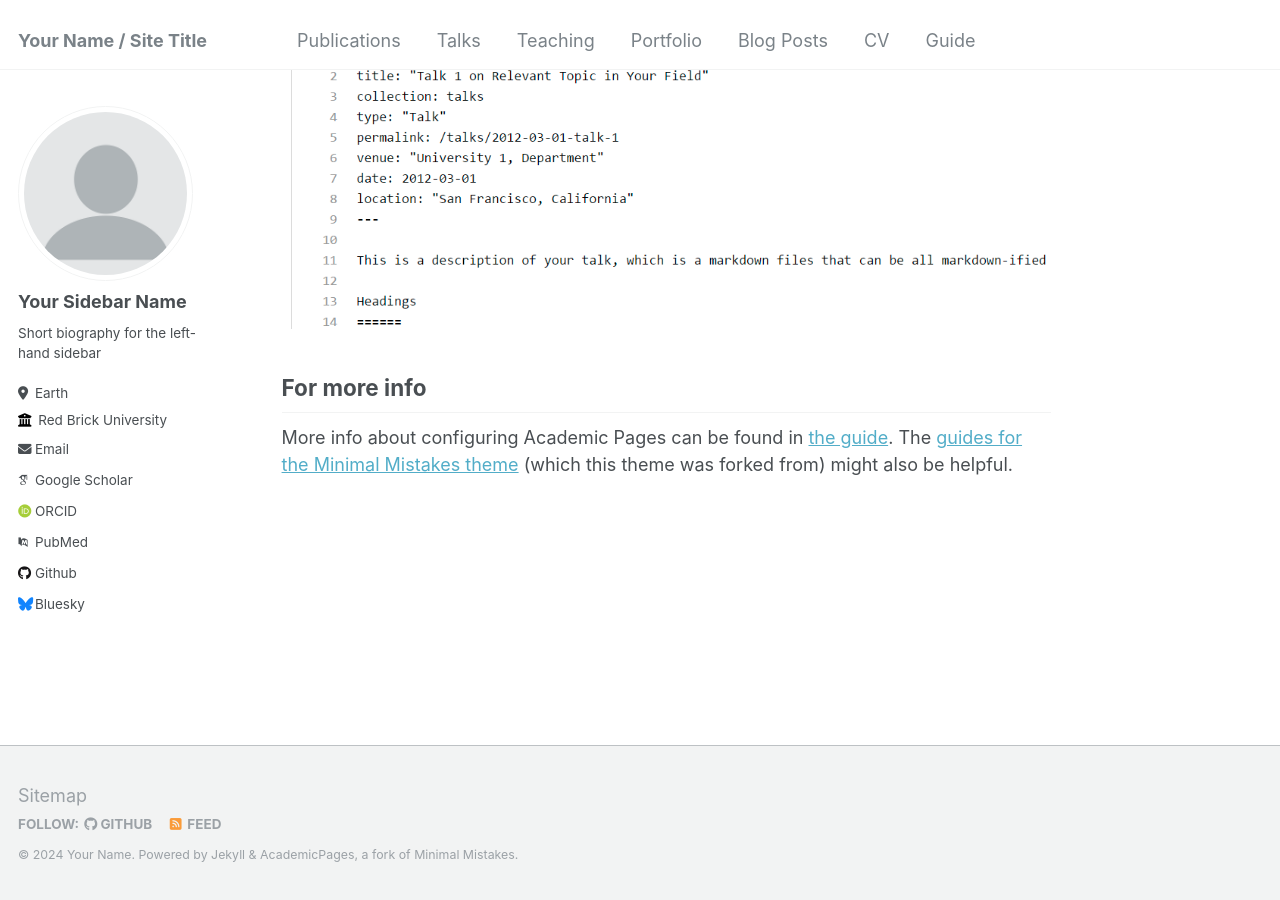
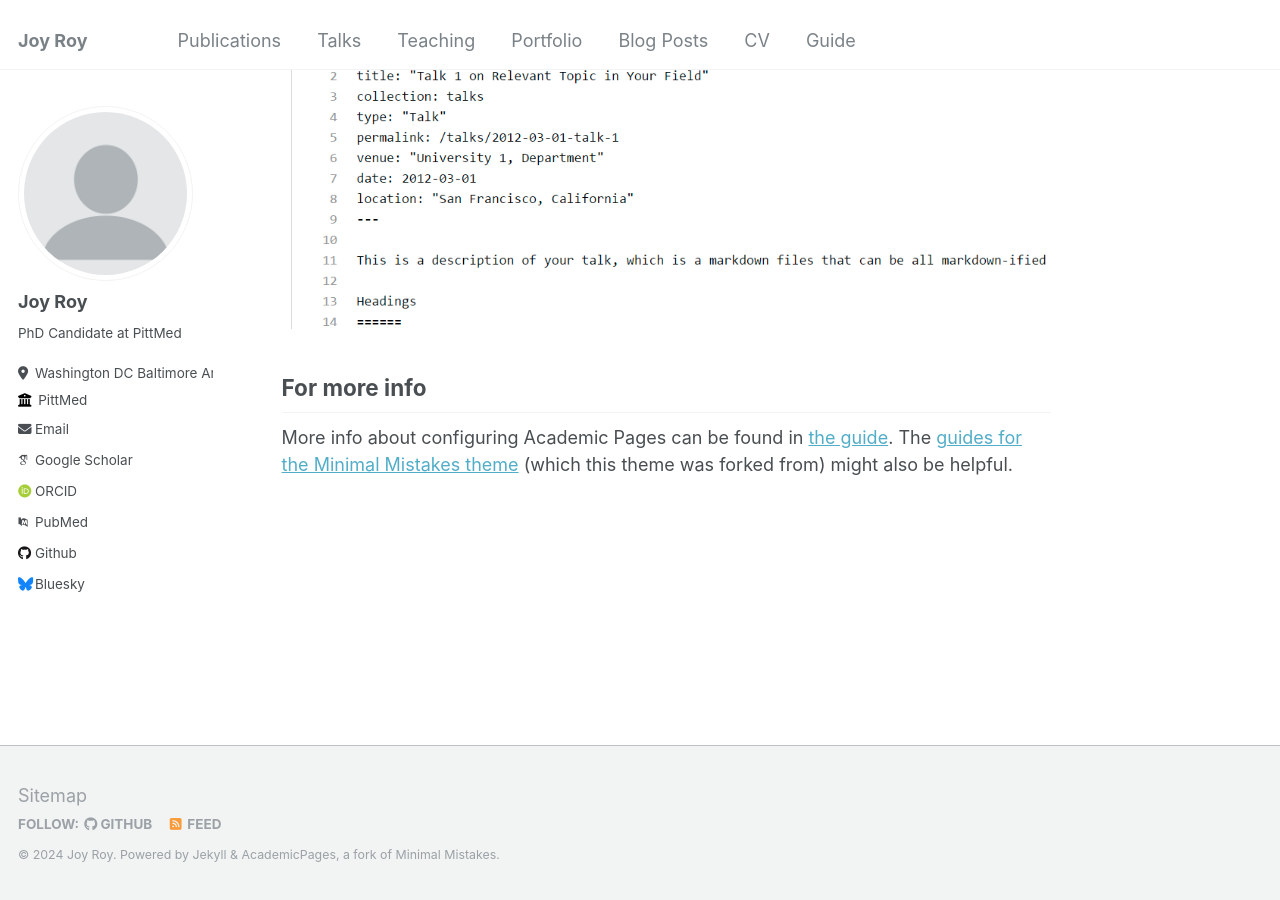
Before and after one commit to overjoyroy/overjoyroy.github.io, a Jekyll site: the page built from _pages/about.md, in a window 1280 px wide and 900 px high, scrolled down 2660 px. Built offline with Jekyll 4.4.1, drawn with Linux system fonts in a browser that asks for light colours; some web fonts are replaced.

Commit message:
Add personal details to config

```diff
--- a/_config.yml
+++ b/_config.yml
@@ -8,13 +8,13 @@
 
 # Basic Site Settings
 locale                   : "en-US"
-title                    : "Your Name / Site Title"
+title                    : "Joy Roy"
 title_separator          : "-"
-name                     : &name "Your Name"
-description              : &description "personal description"
-url                      : https://academicpages.github.io # the base hostname & protocol for your site e.g. "https://mmistakes.github.io"
+name                     : &name "Joy Roy"
+description              : &description "PhD Candidate at PittMed"
+url                      : https://overjoyroy.github.io # the base hostname & protocol for your site e.g. "https://mmistakes.github.io"
 baseurl                  : "" # the subpath of your site, e.g. "/blog"
-repository               : "academicpages/academicpages.github.io"
+repository               : "overjoyroy/overjoyroy.github.io"
 
 # Site Author - The following control what appear as part of the author content on the side bar.
 #               If a field is blank the icon and link will not appear, otherwise it will be shown.
@@ -22,13 +22,13 @@ repository               : "academicpages/academicpages.github.io"
 author:
   # Biographic information
   avatar           : "profile.png"
-  name             : "Your Sidebar Name"
+  name             : "Joy Roy"
   pronouns         : # example: "she/her"
-  bio              : "Short biography for the left-hand sidebar"
-  location         : "Earth"
-  employer         : "Red Brick University"
+  bio              : "PhD Candidate at PittMed"
+  location         : "Washington DC Baltimore Area"
+  employer         : "PittMed"
   uri              : # URL
-  email            : "none@example.org"
+  email            : "jor115@pitt.edu"
 
   # Academic websites
   arxiv            : # URL - Update with the correct link to your profile
```
